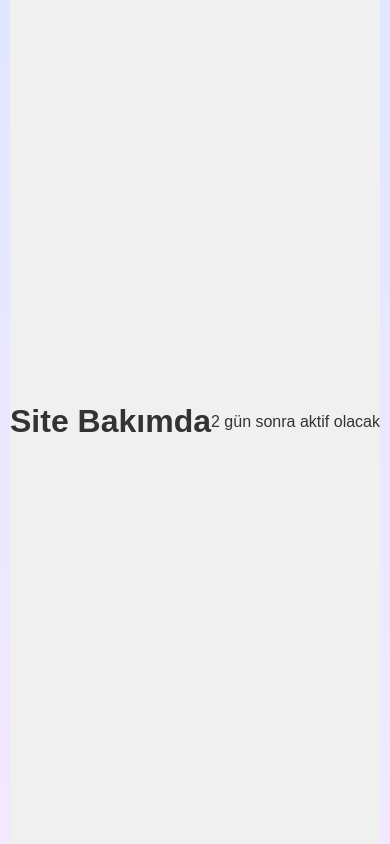
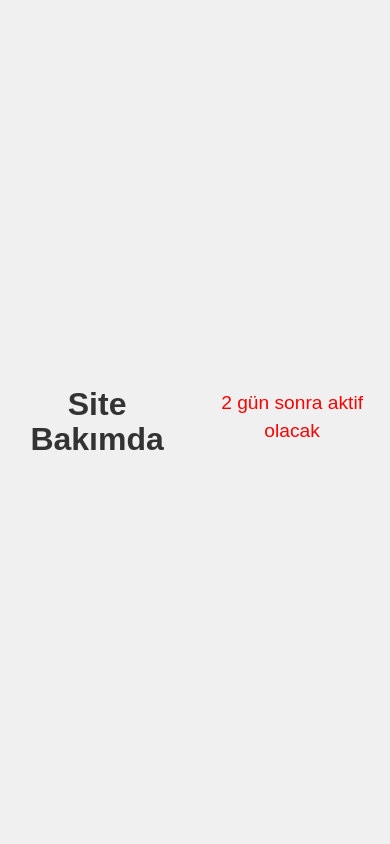
Before and after one commit to yusufuyar01/kyk_yemek_kahvalti, a React (Vite) app in the folder kykyemek/: page / in a window 390 px wide. Built offline with nearby package versions, Linux system fonts and the light colour scheme.

Commit message:
Update MobileMealPlanner.css

```diff
--- a/kykyemek/src/MobileMealPlanner.css
+++ b/kykyemek/src/MobileMealPlanner.css
@@ -204,6 +204,12 @@ body, html {
   font-weight: 500;
   text-align: center;
 }
+.maintenance-submessage {
+  color: red;
+  font-size: 1.2rem;
+  text-align: center;
+  margin-top: 10px;
+}
 
 .developer-credit a {
   color: var(--title-color);
```
